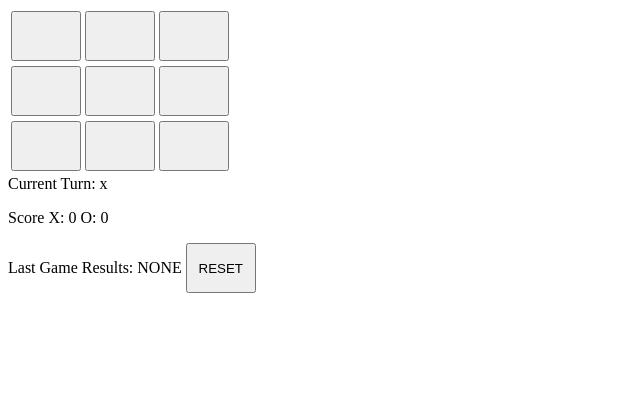
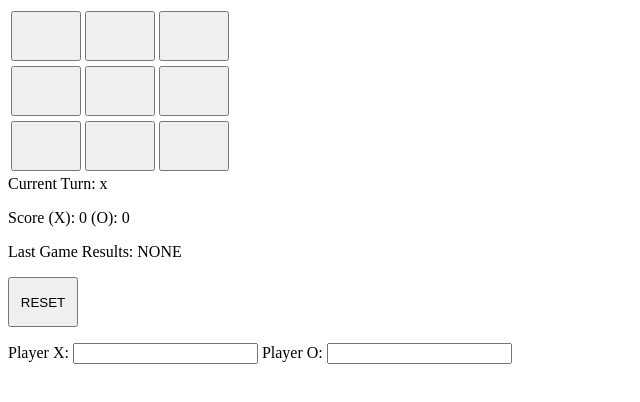
Before and after one commit to nsmuttoo/ticTacToe, a plain HTML site: page index.html in a window 1280 px wide. Shown: the whole page, without its empty margins (0-640 px from the left). Drawn offline with Linux system fonts and the light colour scheme.

Commit message:
added reset functionality and names

```diff
--- a/index.html
+++ b/index.html
@@ -12,10 +12,17 @@
     <div>
         <div>Current Turn: <div id="turn"></div></div>
     </div><p></p>
-        <div>Score   X: <div id="xScore"></div>     O:  <div id="oScore"></div></div>
+        <div>Score    <div id="xScore"></div>      <div id="oScore"></div></div>
         <p></p>
 
         <div id="lastGame">Last Game Results: NONE </div>
+        <p></p>
+        <div id="resetButton"></div>
+
+        <p></p>
+        <div>
+            Player X: <input id="xInput"> Player O: <input id="oInput">
+        </div>
 
 
 
--- a/script.js
+++ b/script.js
@@ -9,6 +9,8 @@ for(i=0;i<9;i++){
 }
 
 function initialize(){
+    but = document.getElementById("resetButton")
+            but.innerHTML = ""
 
     table = document.getElementById("mainTable")
     table.innerHTML = ""
@@ -47,11 +49,14 @@ table.appendChild(row3)
 reset = document.createElement("button")
 reset.innerHTML = "RESET"
 reset.addEventListener("click",resetOnClick)
-document.body.appendChild(reset)
+upper = document.getElementById("resetButton")
+upper.appendChild(reset)
+reset.id = "reset"
 
     control.updateDisplay()
 }
 function resetOnClick(event){
+    console.log("resert")
 control.reset()
 }
 
@@ -97,10 +102,12 @@ return{slot, play, initialize}
         }
         function updateDisplay(){
             turnDisplay = document.getElementById("turn")
+            xname = document.getElementById("xInput")
+            oname = document.getElementById("oInput")
             x = document.getElementById("xScore")
-            x.innerHTML = xScore
+            x.innerHTML = (xname.value + "(X): " +xScore)
             o = document.getElementById("oScore")
-            o.innerHTML = oScore
+            o.innerHTML = oname.value + "(O): " +oScore
             turnDisplay.innerHTML = getTurn()
         }
 
@@ -180,6 +187,12 @@ return{slot, play, initialize}
         function reset(){
             xScore =0
             oScore =0
+
+
+
+            updateDisplay()
+            board.initialize()
+
         }
         return{getTurn,turnOver, checkWin,updateDisplay,reset}
 }
```
